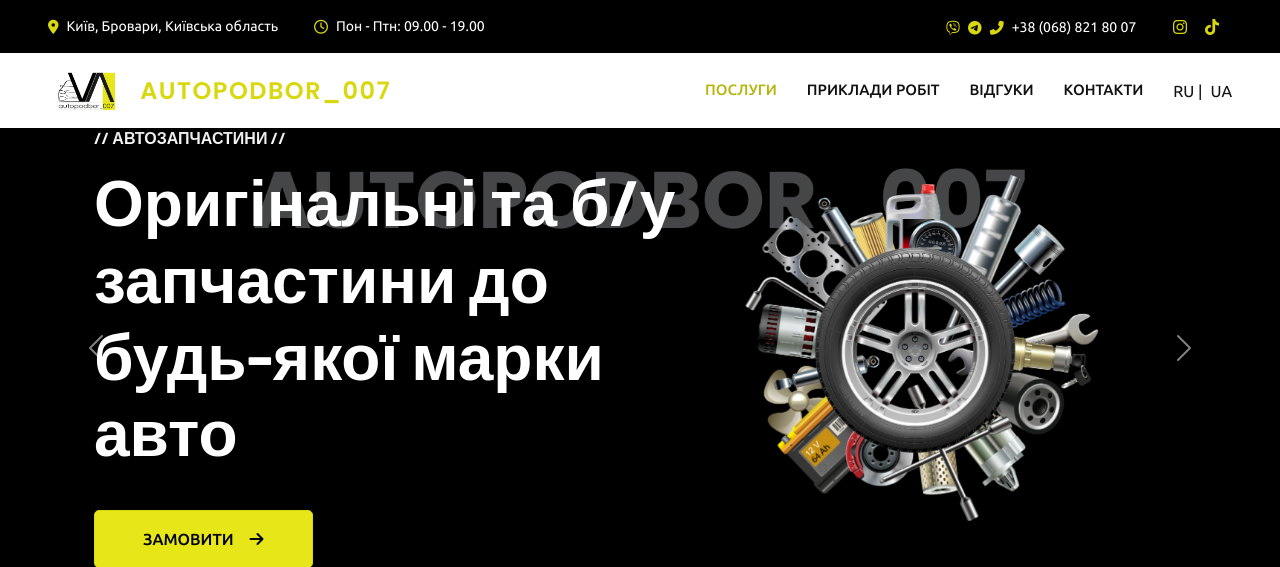
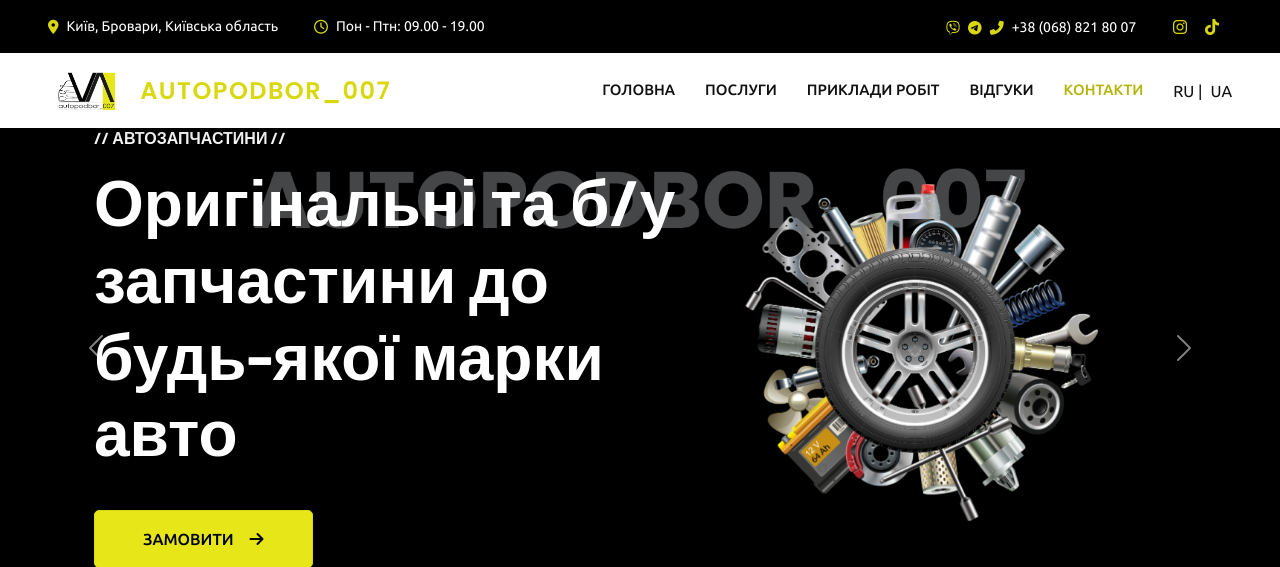
Before and after one commit to PashaKim/car_project, a Django app: page / in a window 1280 px wide. Shown: the top 567 px of the page. Run offline with Django 4.2, Linux system fonts and the light colour scheme; some libraries are stand-ins or nearby versions.

Commit message:
fixed menu

```diff
--- a/templates/include/navbar.html
+++ b/templates/include/navbar.html
@@ -18,7 +18,8 @@
     </button>
     <div class="collapse navbar-collapse" id="navbarCollapse">
         <div class="navbar-nav ms-auto p-4 p-lg-0">
-            <a href="#services" class="nav-item nav-link active">{% translate "Послуги" %}</a>
+            <a href="#header-carousel" class="nav-item nav-link active">{% translate "Головна" %}</a>
+            <a href="#services" class="nav-item nav-link">{% translate "Послуги" %}</a>
             <a href="#examples" class="nav-item nav-link">{% translate "Приклади робіт" %}</a>
             <a href="#reviews" class="nav-item nav-link">{% translate "Відгуки" %}</a>
             <a href="#contacts" class="nav-item nav-link">{% translate "Контакти" %}</a>
--- a/templates/include/scripts.html
+++ b/templates/include/scripts.html
@@ -132,3 +132,12 @@ document.addEventListener("DOMContentLoaded", function () {
     });
 });
 </script>
+<!-- Перемикання по активним лінкам меню -->
+<script>
+    document.addEventListener("DOMContentLoaded", function () {
+        const scrollSpy = new bootstrap.ScrollSpy(document.body, {
+            target: '#navbarCollapse',
+            offset: 100
+        });
+    });
+</script>
```
